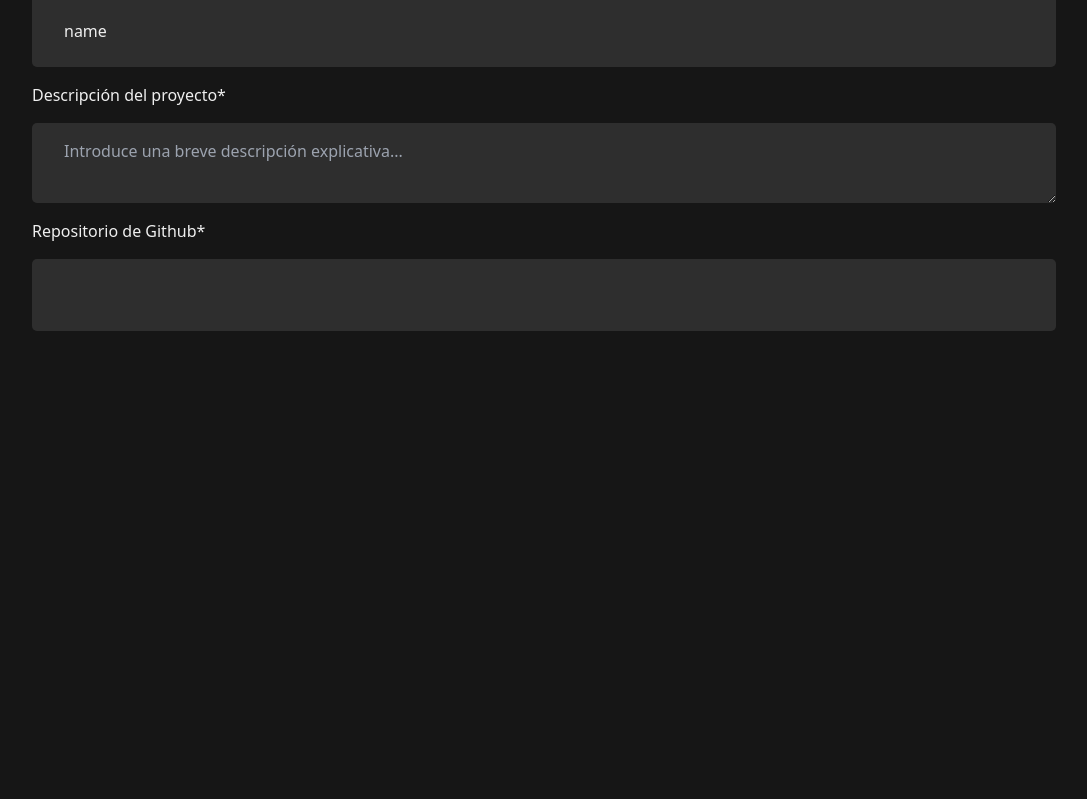
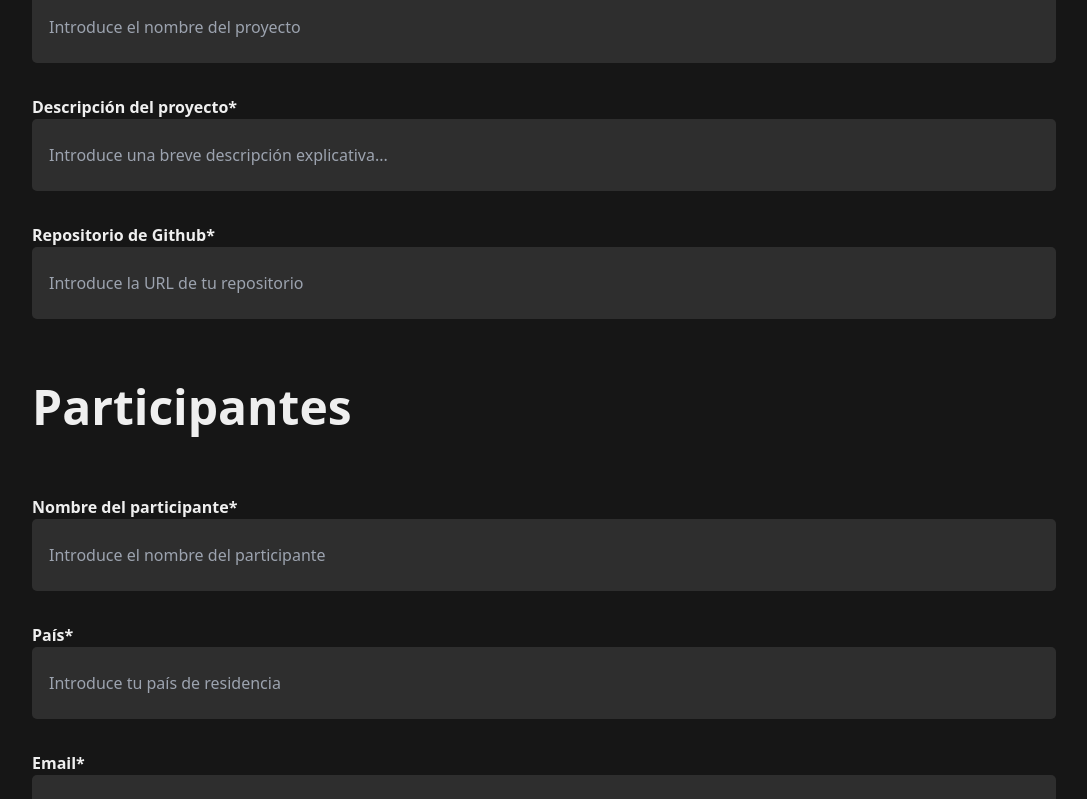
Before and after one commit to afordigital/hackaton-del-dev, a React (Vite) app: page /register in a window 1280 px wide. Shown: the part 321-1120 px from the top of the page, without its empty margins (96-1183 px from the left). Before the commit the page ends 800 px from the top, so only its background shows below. Built offline with nearby package versions, Linux system fonts and the light colour scheme.

Commit message:
feature: form and validation

```diff
--- a/package.json
+++ b/package.json
@@ -10,6 +10,7 @@
     "prepare": "husky"
   },
   "dependencies": {
+    "@hookform/resolvers": "3.3.4",
     "@unocss/reset": "^0.56.5",
     "lucide-react": "^0.360.0",
     "react": "^18.2.0",
--- a/src/App.tsx
+++ b/src/App.tsx
@@ -2,6 +2,7 @@ import { Route, Routes } from "react-router-dom";
 import { Rules } from "./components/Rules";
 import { Register } from "./components/Register";
 import { Home } from "./components/Home";
+import { Toaster } from "sonner";
 
 function App() {
   return (
@@ -12,6 +13,15 @@ function App() {
           <Route path="/register" element={<Register />} />
           <Route path="/regulation" element={<Rules />} />
         </Routes>
+        <Toaster
+          theme="dark"
+          toastOptions={{
+            style: { background: "#171717" },
+            classNames: {
+              toast: "border border-cGreenStroke",
+            },
+          }}
+        />
       </section>
     </main>
   );
--- a/src/components/Register.tsx
+++ b/src/components/Register.tsx
@@ -1,7 +1,48 @@
+import { zodResolver } from "@hookform/resolvers/zod";
+import { useFieldArray, useForm } from "react-hook-form";
+import { toast } from "sonner";
+
+import { FormType, ParticipantsType, validationSchema } from "./zod.schema";
+import { Input } from "./common/Input";
+
 export const Register = () => {
+  const FernandoAlonso = {
+    participants: [
+      {
+        participant_name: "",
+        participant_country: "",
+        participant_email: "",
+      } as ParticipantsType,
+    ],
+  };
+
+  const {
+    register,
+    handleSubmit,
+    formState: { errors },
+    reset,
+    control,
+  } = useForm<FormType>({
+    resolver: zodResolver(validationSchema),
+    defaultValues: FernandoAlonso,
+  });
+
+  const { fields } = useFieldArray({
+    control,
+    name: "participants",
+  });
+
+  const onSubmit = (data: FormType) => {
+    console.log("data", data);
+    reset();
+    toast.success("¡Felicidades! Acabas de registrar tu aplicación");
+  };
+
   return (
-    <section className="flex flex-col w-full mt-20">
-      <h1 className="w-fill text-center py-8 text-6xl font-bold">Regístrate</h1>
+    <section className="flex flex-col w-full my-20 pb-20">
+      <h1 className="w-fill text-center py-8 text-7xl font-bold bg-gradient-to-r text-transparent bg-clip-text from-[#EEF1F0] to-[#999999]">
+        Regístrate
+      </h1>
       <p>
         Aunque te hayas prescrito, debes registrarte con todos los datos que se
         solicitan en el formulario.
@@ -12,35 +53,71 @@ export const Register = () => {
         participación
       </p>
 
-      <form className="flex flex-col mt-6 gap-y-4">
-        <label htmlFor="name">Nombre del proyecto*</label>
-        <input
-          type="text-area"
-          id="name"
-          name="name"
-          value="name"
-          className="bg-cSecondary h-[72px] px-8 rounded-[5px]"
-          onChange={() => {}}
+      <form
+        onSubmit={handleSubmit(onSubmit)}
+        className="flex flex-col mt-6 gap-y-8"
+      >
+        <Input
+          label="Nombre del proyecto"
+          placeholder="Introduce el nombre del proyecto"
+          register={register}
+          registerName="project_name"
+          error={errors["project_name"]?.message}
         />
 
-        <label htmlFor="description">Descripción del proyecto*</label>
-        <textarea
-          id="description"
-          name="description"
+        <Input
+          label="Descripción del proyecto"
           placeholder="Introduce una breve descripción explicativa..."
-          className="bg-cSecondary py-4 px-8 rounded-[5px]"
-          onChange={() => {}}
+          register={register}
+          registerName="project_description"
+          error={errors["project_description"]?.message}
         />
 
-        <label htmlFor="description">Repositorio de Github*</label>
-        <input
-          type="text"
-          id="github"
-          name="github"
-          // value={"github"}
-          className="bg-cSecondary h-[72px] px-8 rounded-[5px]"
-          onChange={() => {}}
+        <Input
+          label="Repositorio de Github"
+          placeholder="Introduce la URL de tu repositorio"
+          register={register}
+          registerName="project_url"
+          error={errors["project_url"]?.message}
         />
+
+        <p className="text-5xl font-bold py-8">Participantes</p>
+
+        {fields.map((item, index) => {
+          return (
+            <>
+              <Input
+                label="Nombre del participante"
+                placeholder="Introduce el nombre del participante"
+                register={register}
+                registerName={`participants.${index}.participant_name`}
+                error={errors.participants?.[index]?.participant_name?.message}
+              />
+
+              <Input
+                label="País"
+                placeholder="Introduce tu país de residencia"
+                register={register}
+                registerName={`participants.${index}.participant_country`}
+                error={
+                  errors.participants?.[index]?.participant_country?.message
+                }
+              />
+
+              <Input
+                label="Email"
+                placeholder="Introduce tu correo electrónico"
+                register={register}
+                registerName={`participants.${index}.participant_email`}
+                error={errors.participants?.[index]?.participant_email?.message}
+              />
+            </>
+          );
+        })}
+
+        <button className="py-2 px-6 font-bold hover:bg-green-6 w-fit rounded-[5px] bg-cGreenButton border-cGreenStroke">
+          Registrarme
+        </button>
       </form>
     </section>
   );
--- /dev/null
+++ b/src/components/common/Input.tsx
@@ -0,0 +1,42 @@
+import { UseFormRegister } from "react-hook-form";
+import { FormType } from "../zod.schema";
+
+type InputProps = React.ComponentProps<"input"> & {
+  label: string;
+  register: UseFormRegister<FormType>;
+  registerName: Parameters<UseFormRegister<FormType>>[0];
+  error: string | undefined;
+};
+
+export const Input = ({
+  label,
+  placeholder,
+  register,
+  registerName,
+  error,
+}: InputProps) => {
+  return (
+    <div className="flex flex-col">
+      <label
+        htmlFor="name"
+        className={`font-[20px] font-bold ${
+          error ? "text-red-600" : "text-cWhite"
+        }  `}
+      >
+        {label}*
+      </label>
+      <input
+        id="name"
+        placeholder={placeholder}
+        autoComplete="off"
+        className={`bg-cSecondary font-[24px] outline-none placeholder:font-[24px] h-[72px] px-4 rounded-[5px] ${
+          error ? "border border-red-600" : "border border-transparent"
+        }  `}
+        {...register(registerName, {
+          required: true,
+        })}
+      />
+      {error && <span className="text-red-600 font-bold">{error}</span>}
+    </div>
+  );
+};
--- a/src/components/zod.schema.ts
+++ b/src/components/zod.schema.ts
@@ -1,14 +1,26 @@
 import { z } from "zod";
 
 export const validationSchema = z.object({
-  project: z.array(
+  project_name: z.string().min(1, { message: "Campo requerido" }),
+  project_description: z.string().min(12, { message: "Campo requerido" }),
+  project_url: z
+    .string()
+    .min(1, { message: "Campo requerido" })
+    .url()
+    .includes("github.com", { message: "URL de GitHub no válida" }),
+  participants: z.array(
     z.object({
-      project_name: z.string().min(1),
-      project_description: z.string().min(24),
-      github: z.string(),
+      participant_name: z.string().min(1, { message: "Campo requerido" }),
+      participant_country: z.string().min(1, { message: "Campo requerido" }),
+      participant_email: z
+        .string()
+        .email({ message: "Email no válido" })
+        .min(1, { message: "Campo requerido" }),
     })
   ),
 });
 
 export type FormType = z.infer<typeof validationSchema>;
-export type Project = z.infer<typeof validationSchema>["project"][0];
+export type ParticipantsType = z.infer<
+  typeof validationSchema
+>["participants"][0];
--- a/src/index.css
+++ b/src/index.css
@@ -1,3 +1,7 @@
 body {
   background-color: #161616;
 }
+
+li[data-sonner-toast][data-type="success"] svg {
+  @apply green;
+}
--- a/uno.config.ts
+++ b/uno.config.ts
@@ -11,6 +11,7 @@ export default defineConfig({
       cGreenText: "#35D78B",
       cGreenButton: "#2F8F62",
       cGreenStroke: "#33CA86",
+      cRed: "#EC3F3F",
     },
   },
   presets: [
```
Also changed, not shown: 1 other file (tests, documents, lock files or other folders).
